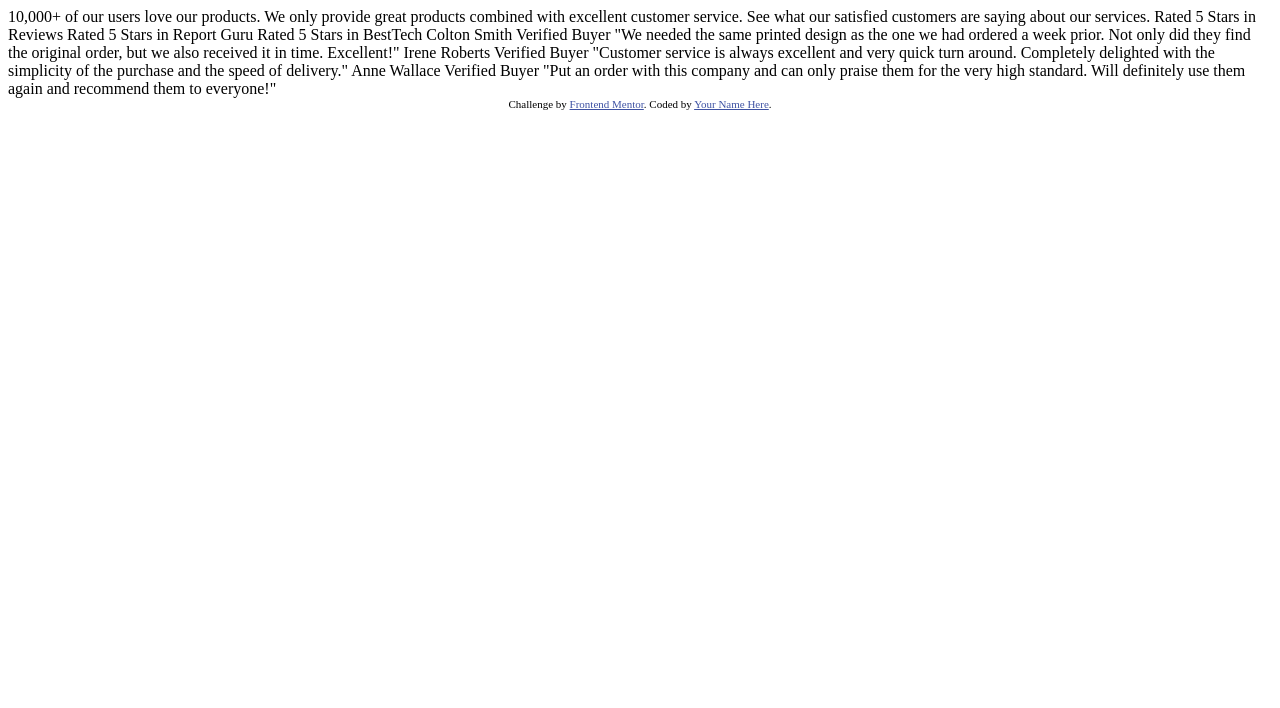
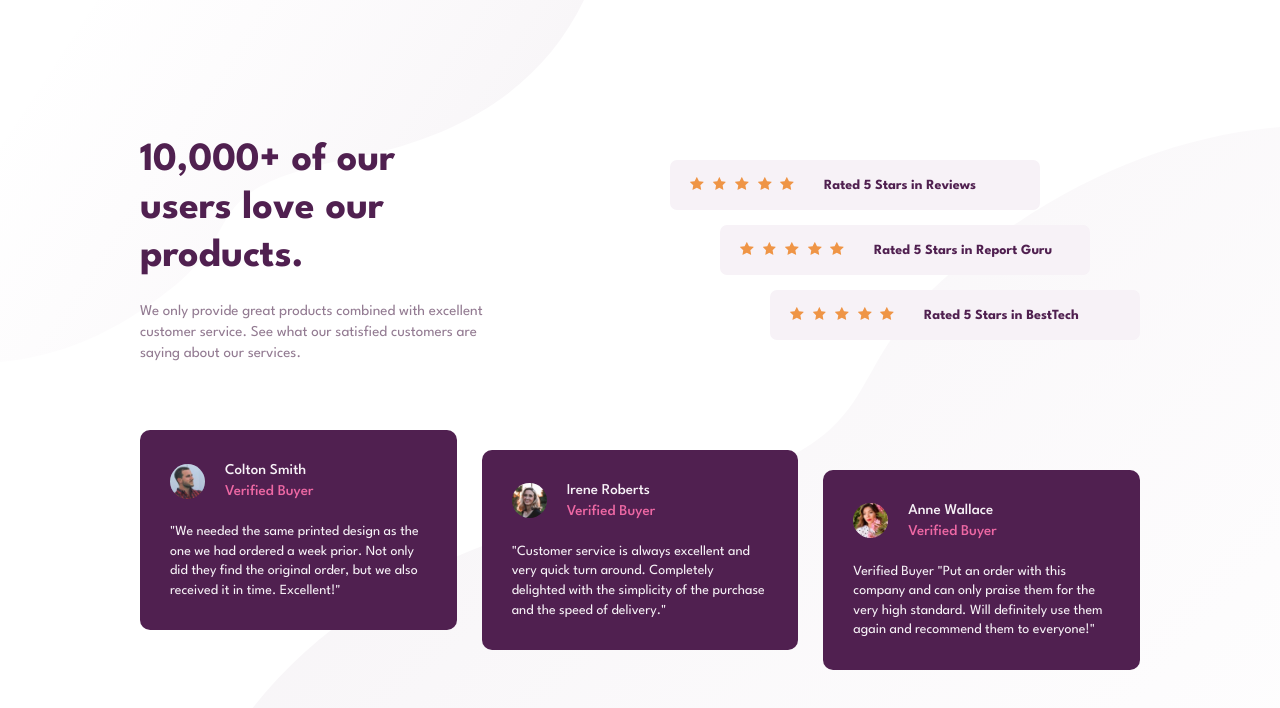
Before and after one commit to Sofiyyah1/Frontend-mentor-Challenge, a plain HTML site: page social-proof-section-master/social-proof-section-master/index.html in a window 1280 px wide. Drawn offline with Linux system fonts and the light colour scheme.

Commit message:
Add Challenge

```diff
--- a/social-proof-section-master/social-proof-section-master/index.html
+++ b/social-proof-section-master/social-proof-section-master/index.html
@@ -3,7 +3,7 @@
   <head>
     <meta charset="UTF-8" />
     <meta name="viewport" content="width=device-width, initial-scale=1.0" />
-    <!-- displays site properly based on user's device -->
+   <link rel="stylesheet" href="sytle.css">
 
     <link
       rel="icon"
@@ -11,51 +11,82 @@
       sizes="32x32"
       href="./images/favicon-32x32.png"
     />
-
     <title>Frontend Mentor | Social proof section</title>
-
-    <!-- Feel free to remove these styles or customise in your own stylesheet 👍 -->
-    <style>
-      .attribution {
-        font-size: 11px;
-        text-align: center;
-      }
-      .attribution a {
-        color: hsl(228, 45%, 44%);
-      }
-    </style>
   </head>
   <body>
-    10,000+ of our users love our products.
-
-    We only provide great products combined with excellent customer service.
-    See what our satisfied customers are saying about our services.
-
-    Rated 5 Stars in Reviews
-    Rated 5 Stars in Report Guru
-    Rated 5 Stars in BestTech
-
-    Colton Smith
-    Verified Buyer
-    "We needed the same printed design as the one we had ordered a week prior.
-    Not only did they find the original order, but we also received it in time.
-    Excellent!"
-
-    Irene Roberts
-    Verified Buyer
-    "Customer service is always excellent and very quick turn around. Completely
-    delighted with the simplicity of the purchase and the speed of delivery."
-
-    Anne Wallace
-    Verified Buyer
-    "Put an order with this company and can only praise them for the very high
-    standard. Will definitely use them again and recommend them to everyone!"
-
-    <div class="attribution">
-      Challenge by
-      <a href="https://www.frontendmentor.io?ref=challenge" target="_blank"
-        >Frontend Mentor</a
-      >. Coded by <a href="#">Your Name Here</a>.
+    <div class="container">
+      <div class="top-container">
+        <div class="top__left-container">
+          <h1>10,000+ of our users love our products.</h1>
+          <p>We only provide great products combined with excellent customer service.
+            See what our satisfied customers are saying about our services.</p>
+        </div>
+        <div class="top__right-container">
+          <div class="review">
+            <div class="review-rate">
+              <img src="images/icon-star.svg" alt="">
+              <img src="images/icon-star.svg" alt="">
+              <img src="images/icon-star.svg" alt="">
+              <img src="images/icon-star.svg" alt="">
+              <img src="images/icon-star.svg" alt="">
+            </div>
+            <p>Rated 5 Stars in Reviews</p>
+          </div>
+          <div class="review">
+            <div class="review-rate">
+              <img src="images/icon-star.svg" alt="">
+              <img src="images/icon-star.svg" alt="">
+              <img src="images/icon-star.svg" alt="">
+              <img src="images/icon-star.svg" alt="">
+              <img src="images/icon-star.svg" alt="">
+            </div>
+            <p>Rated 5 Stars in Report Guru</p>
+          </div>
+          <div class="review">
+            <div class="review-rate">
+              <img src="images/icon-star.svg" alt="">
+              <img src="images/icon-star.svg" alt="">
+              <img src="images/icon-star.svg" alt="">
+              <img src="images/icon-star.svg" alt="">
+              <img src="images/icon-star.svg" alt="">
+            </div>
+            <p>Rated 5 Stars in BestTech</p>
+          </div>
+        </div>
+      </div>
+      <div class="bottom-container">
+        <div class="cards">
+          <div class="card">
+            <div class="profile">
+              <img src="images/image-colton.jpg" alt="colton-image">
+              <p>Colton Smith <span class="profile-description">Verified Buyer</span></p>
+            </div>
+            <p>"We needed the same printed design as the one we had ordered a week prior.
+              Not only did they find the original order, but we also received it in time.
+              Excellent!"
+            </p>
+          </div>
+          <div class="card">
+            <div class="profile">
+              <img src="images/image-irene.jpg" alt="irene-image">
+              <p>Irene Roberts  <span class="profile-description">Verified Buyer</span></p>
+            </div>
+            <p>"Customer service is always excellent and very quick turn around. Completely
+              delighted with the simplicity of the purchase and the speed of delivery."
+            </p>
+          </div>
+          <div class="card">
+            <div class="profile">
+              <img src="images/image-anne.jpg" alt="anne-image">
+              <p> Anne Wallace <span class="profile-description">Verified Buyer</span></p>
+            </div>
+            <p>Verified Buyer
+              "Put an order with this company and can only praise them for the very high
+              standard. Will definitely use them again and recommend them to everyone!"
+            </p>
+          </div>
+        </div>
+      </div>
     </div>
   </body>
 </html>
--- /dev/null
+++ b/social-proof-section-master/social-proof-section-master/sytle.css
@@ -0,0 +1,134 @@
+@import url('https://fonts.googleapis.com/css2?family=League+Spartan:wght@400;500;700&display=swap');
+
+
+:root{
+    --Very-dark-magenta: hsl(300, 43%, 22%);
+    --Soft-pink: hsl(333, 80%, 67%);
+    --Dark-grayish-magenta: hsl(303, 10%, 53%);
+    --Light-grayish-magenta: hsl(300, 24%, 96%);
+    --White: hsl(0, 0%, 100%);
+}
+
+*{
+    margin: 0;
+    padding: 0;
+    box-sizing: border-box;
+}
+
+body{
+    background-color: var(--White);
+    font-size: 15px;
+    font-weight: 400;
+    font-family: 'League Spartan', sans-serif;
+    min-height: 100vh;
+    width: 100%;
+    display: flex;
+    align-items: center;
+    justify-content: center;
+    background-image:
+    url(images/bg-pattern-top-desktop.svg),
+    url(images/bg-pattern-bottom-desktop.svg);
+    background-repeat: no-repeat;
+    background-position: top left , bottom right;
+
+}
+.container{
+    width: 1000px;
+    display: grid;
+    grid-template-rows: repeat(2 , 1fr);
+    row-gap: 60px;
+}
+.top-container{
+    display: flex;
+    justify-content: space-between;
+    align-items: center;
+}
+
+.top__left-container{
+    width: 35%;
+}
+.top__left-container h1{
+    color: var(--Very-dark-magenta);
+    font-weight: 700;
+    font-size: 40px;
+    margin-bottom: 20px;
+    line-height: 1.2;
+
+}
+.top__left-container p{
+    color: var(--Dark-grayish-magenta);
+    line-height: 1.4;
+}
+.top__right-container{
+    display: grid;
+    row-gap: 15px;
+    width: 470px;
+    height: 180px;
+}
+
+.review{
+    display: flex;
+    align-items: center;
+    background-color: var(--Light-grayish-magenta);
+    border-radius: 7px;
+    padding: 10px 30px 10px 20px;
+    width: 370px;
+}
+.review:nth-of-type(2){
+    justify-self: center;
+}
+.review:nth-of-type(3){
+    justify-self: end;
+}
+.review p{
+    color: var(--Very-dark-magenta);
+    font-weight: 700;
+    margin-left: 25px;
+    font-size: 14px;
+}
+.review-rate img{
+    margin-right: 5px;
+    height: 13px;
+}
+
+.cards{
+    display: grid;
+    grid-template-columns: repeat(3, 1fr);
+    column-gap: 25px;
+    height: 240px;
+
+}
+.card{
+    background-color: var(--Very-dark-magenta);
+    padding: 30px;
+    color: var(--Light-grayish-magenta);
+    border-radius: 10px;
+    line-height: 1.4;
+    font-size: 14px;
+}
+.card:nth-of-type(1){
+    align-self: start;
+}
+.card:nth-of-type(2){
+    align-self: center;
+}
+.card:nth-of-type(3){
+    align-self: end;
+}
+.profile{
+    display: flex;
+    align-items: center;
+    font-size: 15px;
+    font-weight: 500;
+    margin-bottom: 20px;
+}
+.profile-description{
+    display: block;
+    color: var(--Soft-pink);
+}
+.profile img{
+    width: 35px;
+    height: 35px;
+    border-radius: 50%;
+    margin-right: 20px;
+}
```
